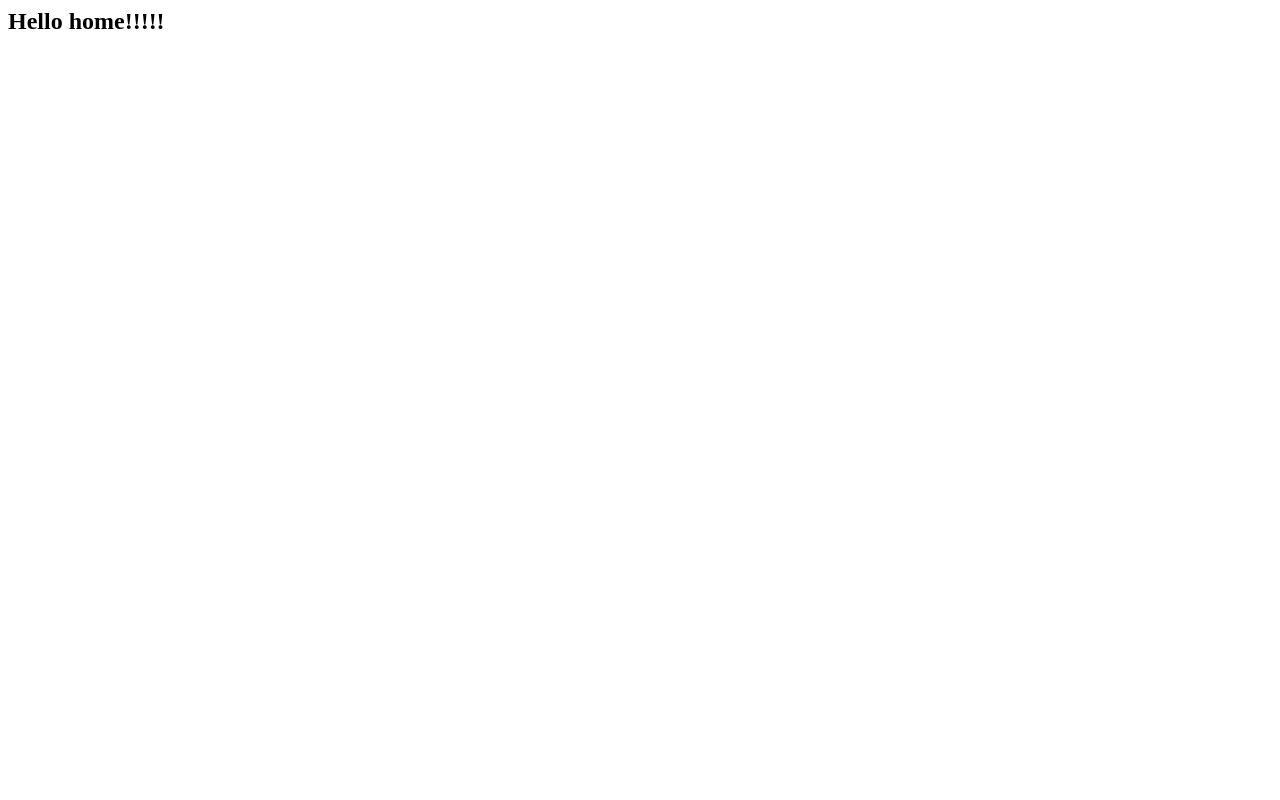
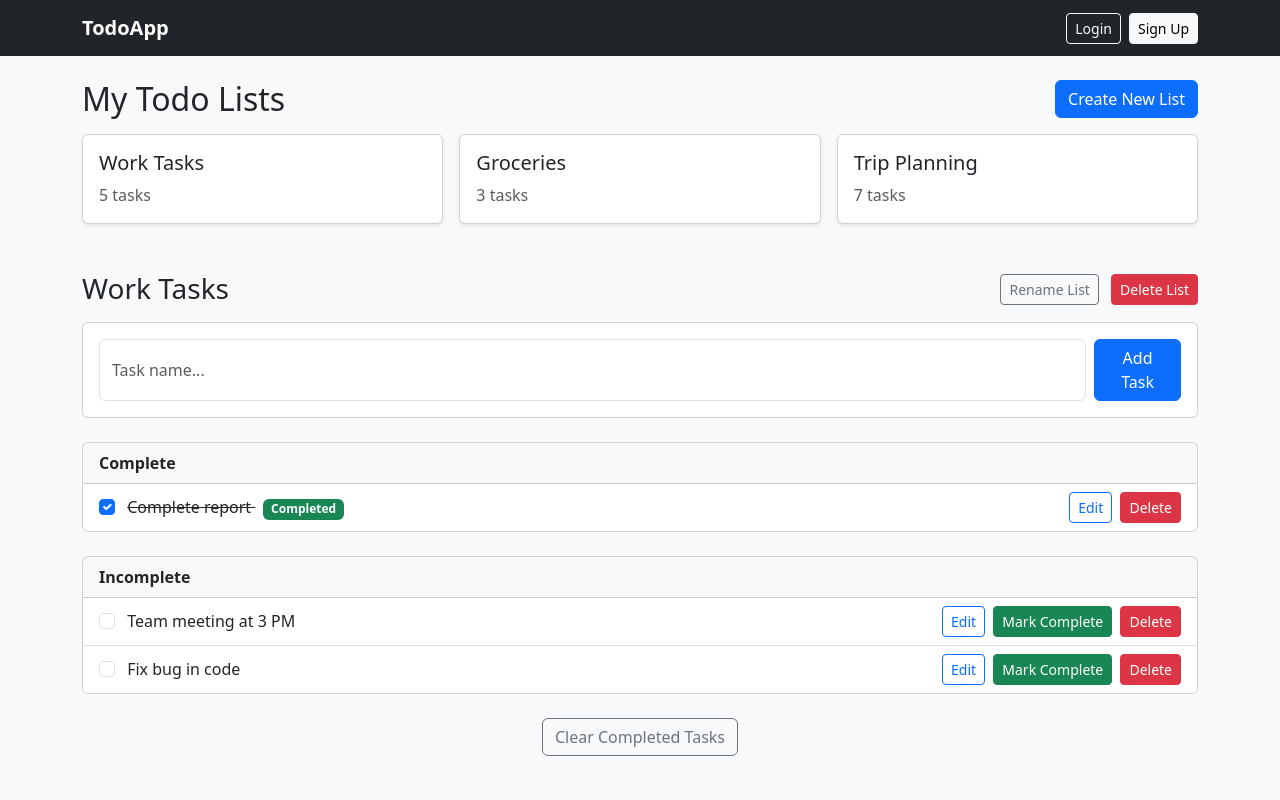
Before and after one commit to lewis1190/ci-hackathon-3-group-1, a Django app: page / in a window 1280 px wide. Before the commit the page is almost empty. Run offline with Django 5.2, Linux system fonts and the light colour scheme.

Commit message:
Adedd placeholder homepage, basic WIP of login auth

```diff
--- a/home/templates/home/home.html
+++ b/home/templates/home/home.html
@@ -1 +1,127 @@
-<h2>Hello home!!!!!</h2>
+{% extends "base.html" %}
+{% block title %}My Todo Lists{% endblock %}
+
+{% block content %}
+
+<!-- Todo Lists Section -->
+<div class="d-flex justify-content-between align-items-center mb-3">
+    <h2 class="mb-0">My Todo Lists</h2>
+    <a href="#" class="btn btn-primary">
+        Create New List
+    </a>
+</div>
+
+<div class="row g-3 mb-5">
+    <div class="col-md-4">
+        <div class="card shadow-sm">
+            <div class="card-body">
+                <h5 class="card-title">Work Tasks</h5>
+                <p class="card-text text-muted">5 tasks</p>
+            </div>
+        </div>
+    </div>
+
+    <div class="col-md-4">
+        <div class="card shadow-sm">
+            <div class="card-body">
+                <h5 class="card-title">Groceries</h5>
+                <p class="card-text text-muted">3 tasks</p>
+            </div>
+        </div>
+    </div>
+
+    <div class="col-md-4">
+        <div class="card shadow-sm">
+            <div class="card-body">
+                <h5 class="card-title">Trip Planning</h5>
+                <p class="card-text text-muted">7 tasks</p>
+            </div>
+        </div>
+    </div>
+</div>
+
+<!-- Selected Todo List -->
+<div class="d-flex justify-content-between align-items-center mb-3">
+    <h3 class="mb-0">Work Tasks</h3>
+    <div>
+        <button class="btn btn-outline-secondary btn-sm me-2">
+            Rename List
+        </button>
+        <button class="btn btn-danger btn-sm">
+            Delete List
+        </button>
+    </div>
+</div>
+
+<!-- Add Task -->
+<div class="card mb-4">
+    <div class="card-body">
+        <form class="d-flex gap-2">
+            <input
+              type="text"
+              class="form-control"
+              placeholder="Task name..."
+            >
+            <button class="btn btn-primary">
+                Add Task
+            </button>
+        </form>
+    </div>
+</div>
+
+<!-- Tasks -->
+<div class="card mb-4">
+    <div class="card-header fw-bold">Complete</div>
+    <ul class="list-group list-group-flush">
+        <li class="list-group-item d-flex justify-content-between align-items-center">
+            <div>
+                <input class="form-check-input me-2" type="checkbox" checked>
+                <span class="text-decoration-line-through">
+                    Complete report
+                </span>
+                <span class="badge bg-success ms-2">Completed</span>
+            </div>
+            <div>
+                <button class="btn btn-sm btn-outline-primary me-1">Edit</button>
+                <button class="btn btn-sm btn-danger">Delete</button>
+            </div>
+        </li>
+    </ul>
+</div>
+
+<div class="card mb-4">
+    <div class="card-header fw-bold">Incomplete</div>
+    <ul class="list-group list-group-flush">
+        <li class="list-group-item d-flex justify-content-between align-items-center">
+            <div>
+                <input class="form-check-input me-2" type="checkbox">
+                Team meeting at 3 PM
+            </div>
+            <div>
+                <button class="btn btn-sm btn-outline-primary me-1">Edit</button>
+                <button class="btn btn-sm btn-success me-1">Mark Complete</button>
+                <button class="btn btn-sm btn-danger">Delete</button>
+            </div>
+        </li>
+
+        <li class="list-group-item d-flex justify-content-between align-items-center">
+            <div>
+                <input class="form-check-input me-2" type="checkbox">
+                Fix bug in code
+            </div>
+            <div>
+                <button class="btn btn-sm btn-outline-primary me-1">Edit</button>
+                <button class="btn btn-sm btn-success me-1">Mark Complete</button>
+                <button class="btn btn-sm btn-danger">Delete</button>
+            </div>
+        </li>
+    </ul>
+</div>
+
+<div class="text-center">
+    <button class="btn btn-outline-secondary">
+        Clear Completed Tasks
+    </button>
+</div>
+
+{% endblock %}
--- a/templates/base.html
+++ b/templates/base.html
@@ -1,11 +1,58 @@
+{% load static %}
+
+{% url 'account_logout' as logout_url %}
+{% url 'account_login' as login_url %}
+{% url 'account_signup' as signup_url %}
+
 <!DOCTYPE html>
 <html lang="en">
 <head>
-  <meta charset="UTF-8">
-  <meta name="viewport" content="width=device-width, initial-scale=1.0">
-  <title>TickIt</title>
+    <meta charset="UTF-8">
+    <title>{% block title %}TodoApp{% endblock %}</title>
+    <meta name="viewport" content="width=device-width, initial-scale=1">
+
+    <!-- Bootstrap 5 -->
+    <link
+      href="https://cdn.jsdelivr.net/npm/bootstrap@5.3.2/dist/css/bootstrap.min.css"
+      rel="stylesheet"
+    >
+
+    <!-- Custom CSS -->
+    <link rel="stylesheet" href="{% static 'css/styles.css' %}">
 </head>
-<body>
-  <h1>Hello!!!!!</h1>
+<body class="bg-light">
+
+<nav class="navbar navbar-expand-lg navbar-dark bg-dark">
+    <div class="container">
+        <a class="navbar-brand fw-bold" href="#">TodoApp</a>
+
+        <div class="d-flex align-items-center gap-2">
+            {% if user.is_authenticated %}
+                <span class="navbar-text text-white">
+                    Hello, {{ user.username }}
+                </span>
+                <a href="{{ logout_url }}" class="btn btn-outline-light btn-sm">
+                    Logout
+                </a>
+            {% else %}
+                <a href="{{ login_url }}" class="btn btn-outline-light btn-sm">
+                    Login
+                </a>
+                <a href="{{ signup_url }}" class="btn btn-light btn-sm">
+                    Sign Up
+                </a>
+            {% endif %}
+        </div>
+    </div>
+</nav>
+
+<main class="container my-4">
+    {% block content %}
+    {% endblock %}
+</main>
+
+<script
+  src="https://cdn.jsdelivr.net/npm/bootstrap@5.3.2/dist/js/bootstrap.bundle.min.js">
+</script>
 </body>
 </html>
```
Also changed, not shown: static/css/global.css (+16 -1 lines), 3 other files.
